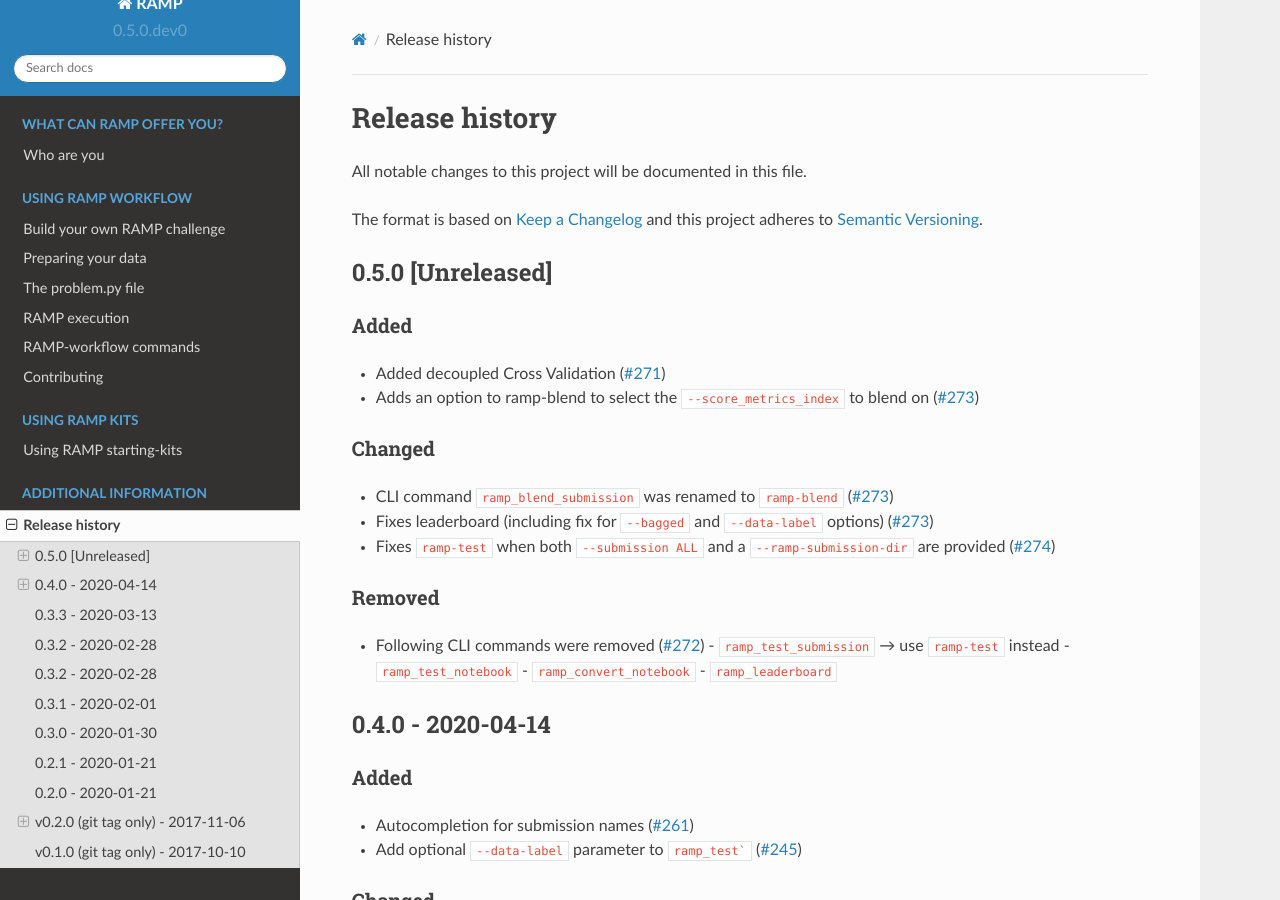
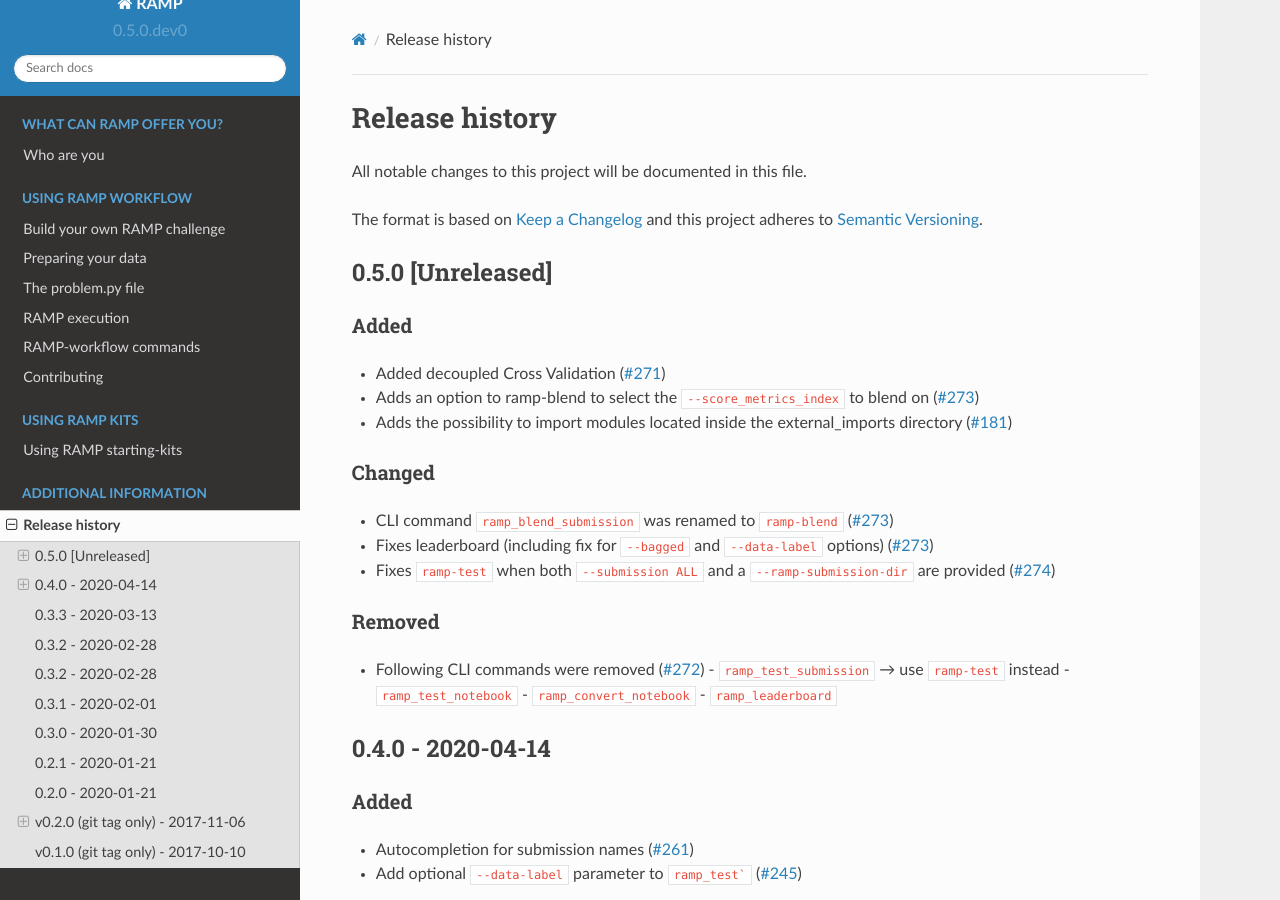
Before and after one commit to paris-saclay-cds/ramp-workflow, a Sphinx documentation site: the page built from doc/whats_new.rst, in a window 1280 px wide and 900 px high. Built offline with Sphinx 7.4.7 and the Read the Docs theme 2.0.0, drawn with Linux system fonts in a browser that asks for light colours; formulas are drawn with MathJax 3; the version number is read from the project's files by our own code.

Commit message:
adds whats_new entry

```diff
--- a/doc/whats_new.rst
+++ b/doc/whats_new.rst
@@ -15,6 +15,8 @@
 - Added decoupled Cross Validation (`#271 <https://github.com/paris-saclay-cds/ramp-workflow/pull/271>`_)
 - Adds an option to ramp-blend to select the ``--score_metrics_index`` to blend on
   (`#273 <https://github.com/paris-saclay-cds/ramp-workflow/pull/273>`_)
+- Adds the possibility to import modules located inside the external_imports directory
+  (`#181 <https://github.com/paris-saclay-cds/ramp-workflow/pull/279>`_)
 
 Changed
 -------
```
